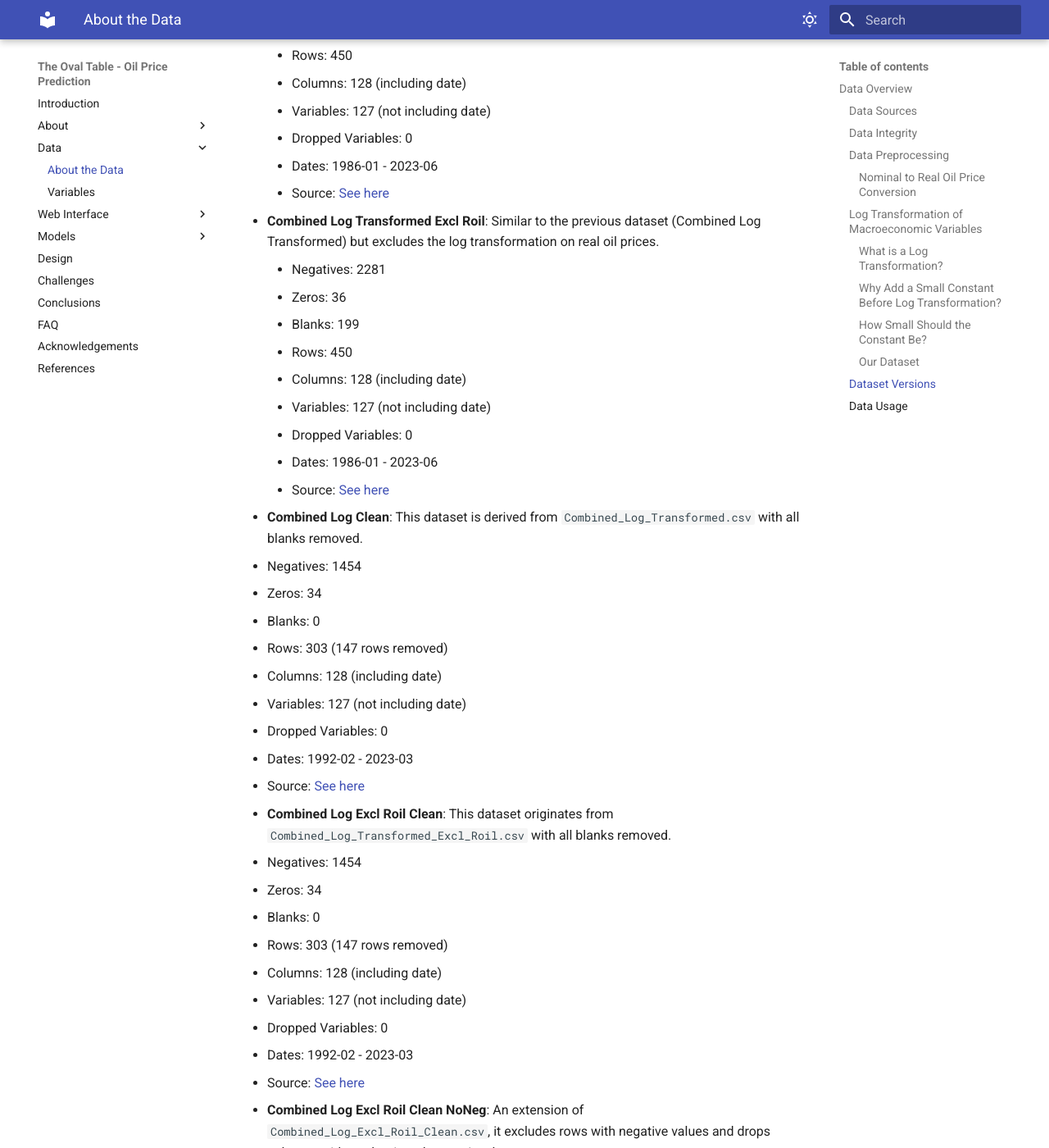
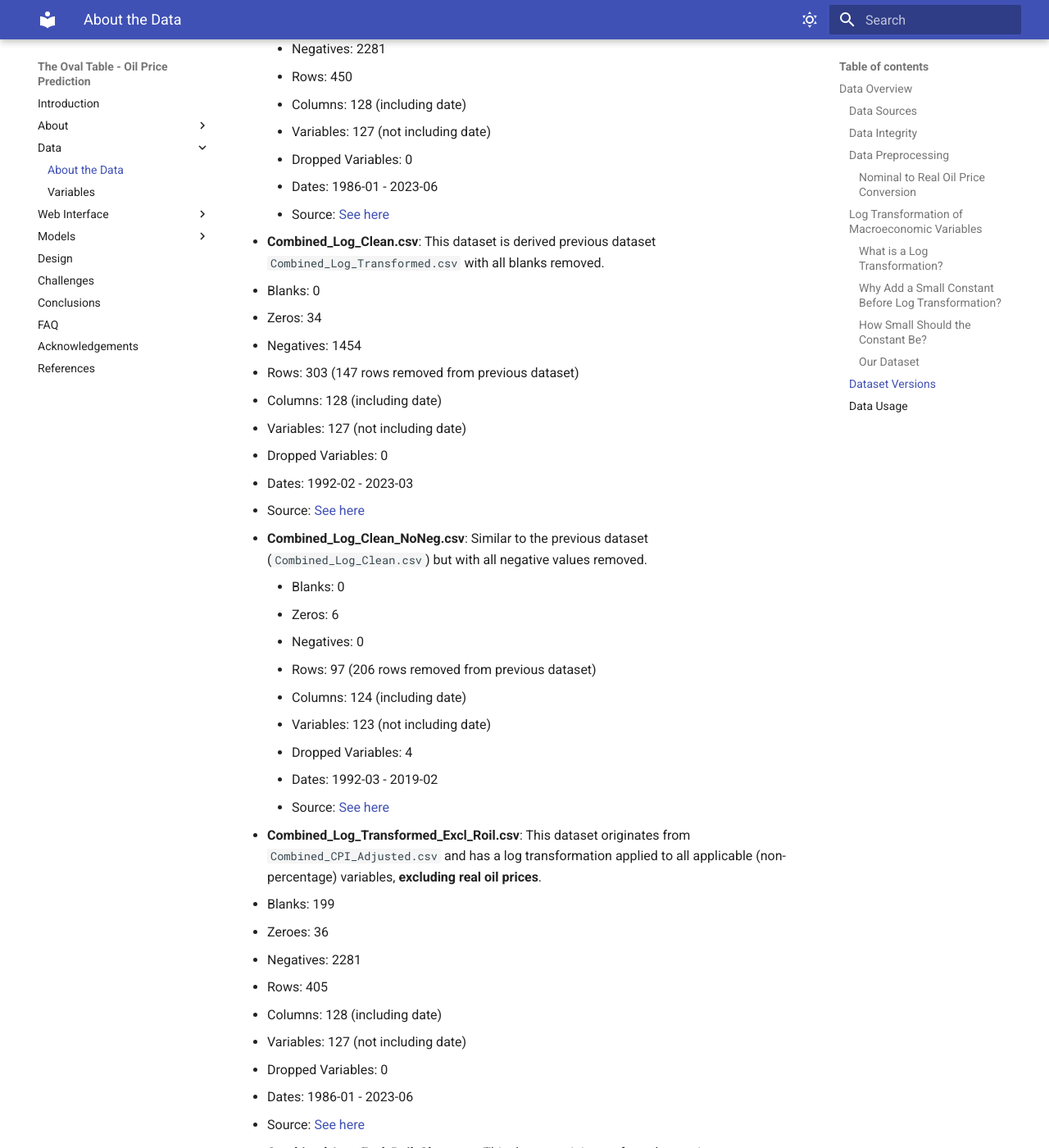
Before and after one commit to mariamills/Oil-Price-Prediction, an MkDocs documentation site: the page built from docs/data/about-data.md, in a window 1280 px wide and 1400 px high, scrolled down 3691 px. Shown: the whole window at 82% size. Built offline with MkDocs 1.6.1 and Material for MkDocs 9.7.7, drawn with Linux system fonts in a browser that asks for light colours; some of the changed text lies outside the part shown.

Commit message:
Update about-data.md to updated datasets with correct information and links

```diff
--- a/docs/data/about-data.md
+++ b/docs/data/about-data.md
@@ -73,83 +73,93 @@
 
 ### Dataset Versions
 
-- **Combined Raw (Macroeconomic Data + Oil Price from RWT)**: This is the raw dataset of Macroeconomic Data.csv and RWTCm.xls combined. It's the original dataset as provided to us, with no transformations applied or Real Oil Price calculated using the CPI.
+- **Combined_Raw.csv (Macroeconomic Data + Oil Price from RWTCm.xls)**: This is the raw dataset of Macroeconomic Data.csv and RWTCm.xls combined. It's the original dataset as provided to us, with **no transformations applied or Real Oil Price calculated using the CPI**.
+    - Blanks: 90
+    - Zeroes: 46
     - Negatives: 1022
-    - Zeros: 46
-    - Blanks: 90
     - Rows: 450
     - Columns: 128 (including date)
     - Variables: 127 (not including date)
     - Dropped Variables: 0
     - Dates: 1986-01 - 2023-06
-    - Source: [See here](https://github.com/Hutto04/The-Oval-Table/blob/main/Maria-Mills/Data/Original/Macroeconomic%20Data.csv){:target="_blank"}
+    - Source: [See here](https://github.com/Hutto04/The-Oval-Table/blob/maria-mills/Maria-Mills/Data/Creation/CSV/Combined_Raw.csv){:target="_blank"}
 
-- **Combined CPI Adjusted**: This is still the raw dataset of Macroeconomic Data.csv and RWTCm.xls combined, but with the CPI adjustment applied to the oil price.
+- **Combined_CPI_Adjusted.csv**: This is still the raw dataset of Macroeconomic Data.csv and RWTCm.xls combined, but with the **CPI adjustment applied to the oil price to get the Real Oil Price**.
+    - Blanks: 90
+    - Zeroes: 46
     - Negatives: 1022
-    - Zeros: 46
-    - Blanks: 90
     - Rows: 450
     - Columns: 128 (including date)
     - Variables: 127 (not including date)
     - Dropped Variables: 0
     - Dates: 1986-01 - 2023-06
-    - Source: [See here](){:target="_blank"}
+    - Source: [See here](https://github.com/Hutto04/The-Oval-Table/blob/maria-mills/Maria-Mills/Data/Creation/CSV/Combined_CPI_Adjusted.csv){:target="_blank"}
 
-
-- **Combined Log Transformed**: The dataset with a log transformation applied to all applicable variables, *including real oil prices*.
+- **Combined_Log_Transformed.csv**: The dataset with a log transformation applied to all applicable (non-percentage) variables, **including real oil prices**.
+    - Blanks: 199
+    - Zeroes: 36
     - Negatives: 2281
-    - Zeros: 36
-    - Blanks: 199
     - Rows: 450
     - Columns: 128 (including date)
     - Variables: 127 (not including date)
     - Dropped Variables: 0
     - Dates: 1986-01 - 2023-06
-    - Source: [See here](https://github.com/Hutto04/The-Oval-Table/blob/main/Maria-Mills/Data/macro_features_and_real_oil_prices_log_tranferred_dropped_Nan_skipped_neg_and_zeros_for_log.csv){:target="_blank"}
+    - Source: [See here](https://github.com/Hutto04/The-Oval-Table/blob/maria-mills/Maria-Mills/Data/Creation/CSV/Combined_Log_Transformed.csv){:target="_blank"}
 
-- **Combined Log Transformed Excl Roil**: Similar to the previous dataset (Combined Log Transformed) but excludes the log transformation on real oil prices.
-    - Negatives: 2281
-    - Zeros: 36
-    - Blanks: 199
-    - Rows: 450
-    - Columns: 128 (including date)
-    - Variables: 127 (not including date)
-    - Dropped Variables: 0
-    - Dates: 1986-01 - 2023-06
-    - Source: [See here](https://github.com/Hutto04/The-Oval-Table/blob/main/Maria-Mills/Data/cleaned_dataset.csv){:target="_blank"}
-
-- **Combined Log Clean**: This dataset is derived from `Combined_Log_Transformed.csv` with all blanks removed.
+- **Combined_Log_Clean.csv**: This dataset is derived previous dataset `Combined_Log_Transformed.csv` with all blanks removed.
+  - Blanks: 0
+  - Zeros: 34
   - Negatives: 1454
-  - Zeros: 34
-  - Blanks: 0
-  - Rows: 303 (147 rows removed)
+  - Rows: 303 (147 rows removed from previous dataset)
   - Columns: 128 (including date)
   - Variables: 127 (not including date)
   - Dropped Variables: 0
   - Dates: 1992-02 - 2023-03
-  - Source: [See here](https://github.com/Hutto04/The-Oval-Table/blob/main/Maria-Mills/Data/cleaned_dataset.csv){:target="_blank"}
+  - Source: [See here](https://github.com/Hutto04/The-Oval-Table/blob/maria-mills/Maria-Mills/Data/Creation/CSV/Combined_Log_Clean.csv){:target="_blank"}
 
-- **Combined Log Excl Roil Clean**: This dataset originates from `Combined_Log_Transformed_Excl_Roil.csv` with all blanks removed.
-  - Negatives: 1454
-  - Zeros: 34
-  - Blanks: 0
-  - Rows: 303 (147 rows removed)
+- **Combined_Log_Clean_NoNeg.csv**: Similar to the previous dataset (`Combined_Log_Clean.csv`) but with all negative values removed.
+    - Blanks: 0
+    - Zeros: 6
+    - Negatives: 0
+    - Rows: 97 (206 rows removed from previous dataset)
+    - Columns: 124 (including date)
+    - Variables: 123 (not including date)
+    - Dropped Variables: 4
+    - Dates: 1992-03 - 2019-02
+    - Source: [See here](){:target="_blank"}
+
+- **Combined_Log_Transformed_Excl_Roil.csv**: This dataset originates from `Combined_CPI_Adjusted.csv` and has a log transformation applied to all applicable (non-percentage) variables, **excluding real oil prices**.
+  - Blanks: 199
+  - Zeroes: 36
+  - Negatives: 2281
+  - Rows: 405
   - Columns: 128 (including date)
   - Variables: 127 (not including date)
   - Dropped Variables: 0
-  - Dates: 1992-02 - 2023-03
-  - Source: [See here](https://github.com/Hutto04/The-Oval-Table/blob/main/Maria-Mills/Data/cleaned_dataset.csv){:target="_blank"}
+  - Dates: 1986-01 - 2023-06
+  - Source: [See here](https://github.com/Hutto04/The-Oval-Table/blob/maria-mills/Maria-Mills/Data/Creation/CSV/Combined_Log_Transformed_Excl_Roil.csv){:target="_blank"}
 
-- **Combined Log Excl Roil Clean NoNeg**: An extension of `Combined_Log_Excl_Roil_Clean.csv`, it excludes rows with negative values and drops columns with predominantly negative data.
+- **Combined_Log_Excl_Roil_Clean.csv**: This dataset originates from the previous `Combined_Log_Transformed_Excl_Roil.csv` with all blanks removed.
+  - Blanks: 0
+  - Zeroes: 34
+  - Negatives: 1454
+  - Rows: 303 (147 rows removed from previous dataset)
+  - Columns: 128 (including date)
+  - Variables: 127 (not including date)
+  - Dropped Variables: 0
+  - Dates: 1986-01 - 2023-06
+  - Source: [See here](https://github.com/Hutto04/The-Oval-Table/blob/maria-mills/Maria-Mills/Data/Creation/CSV/Combined_Log_Excl_Roil_Clean.csv){:target="_blank"}
+
+- **Combined_Log_Excl_Roil_Clean_NoNeg.csv**: An extension of `Combined_Log_Excl_Roil_Clean.csv`, it excludes rows with negative values and drops columns with predominantly negative data.
+  - Blanks: 0
+  - Zeroes: 6
   - Negatives: 0
-  - Zeros: 6
-  - Blanks: 0
-  - Rows: 97 (206 rows removed)
+  - Rows: 97 (206 rows removed from previous dataset)
   - Columns: 124 (including date)
   - Variables: 123 (not including date)
   - Dropped Variables: 4
   - Dates: 1992-03 - 2019-02
-  - Source: [See here](https://github.com/Hutto04/The-Oval-Table/blob/main/Maria-Mills/Data/cleaned_dataset.csv){:target="_blank"}
+  - Source: [See here](https://github.com/Hutto04/The-Oval-Table/blob/maria-mills/Maria-Mills/Data/Creation/CSV/Combined_Log_Excl_Roil_Clean_NoNeg.csv){:target="_blank"}
 
 ### Data Usage
 
```
